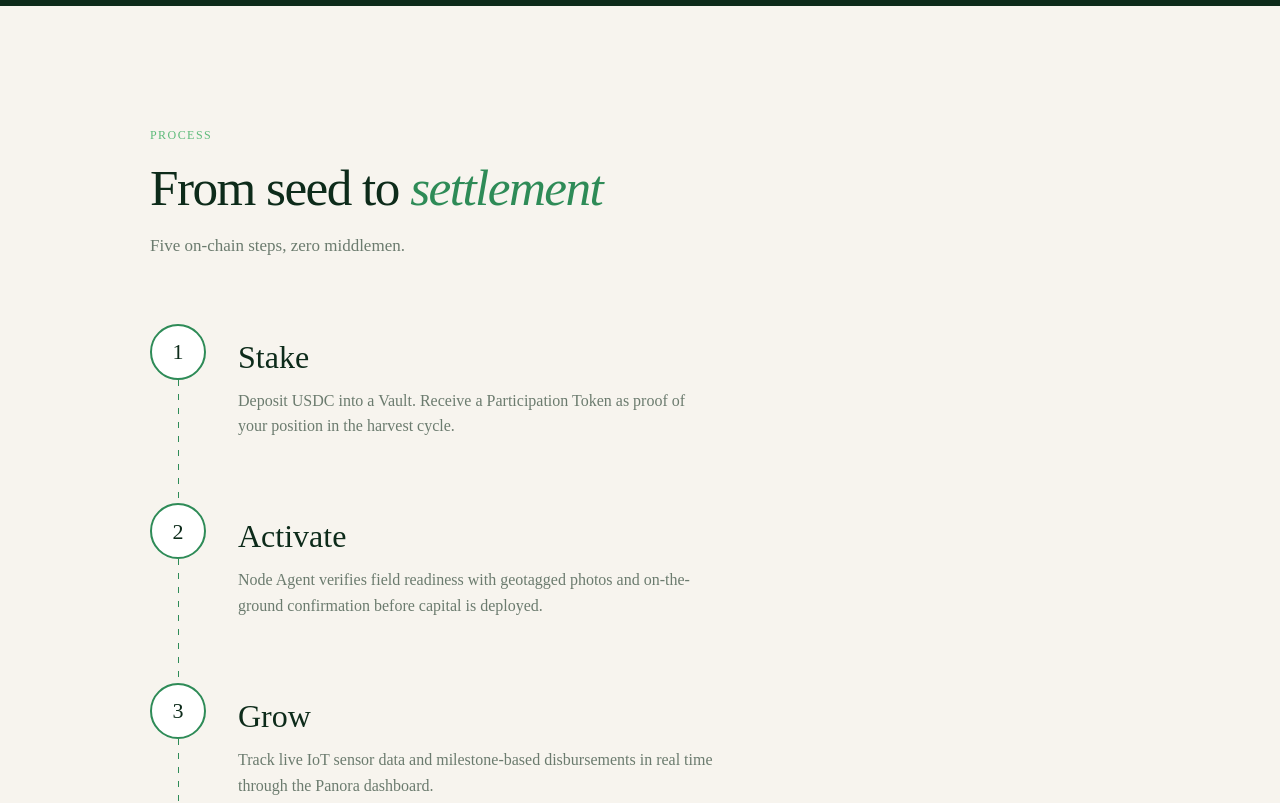
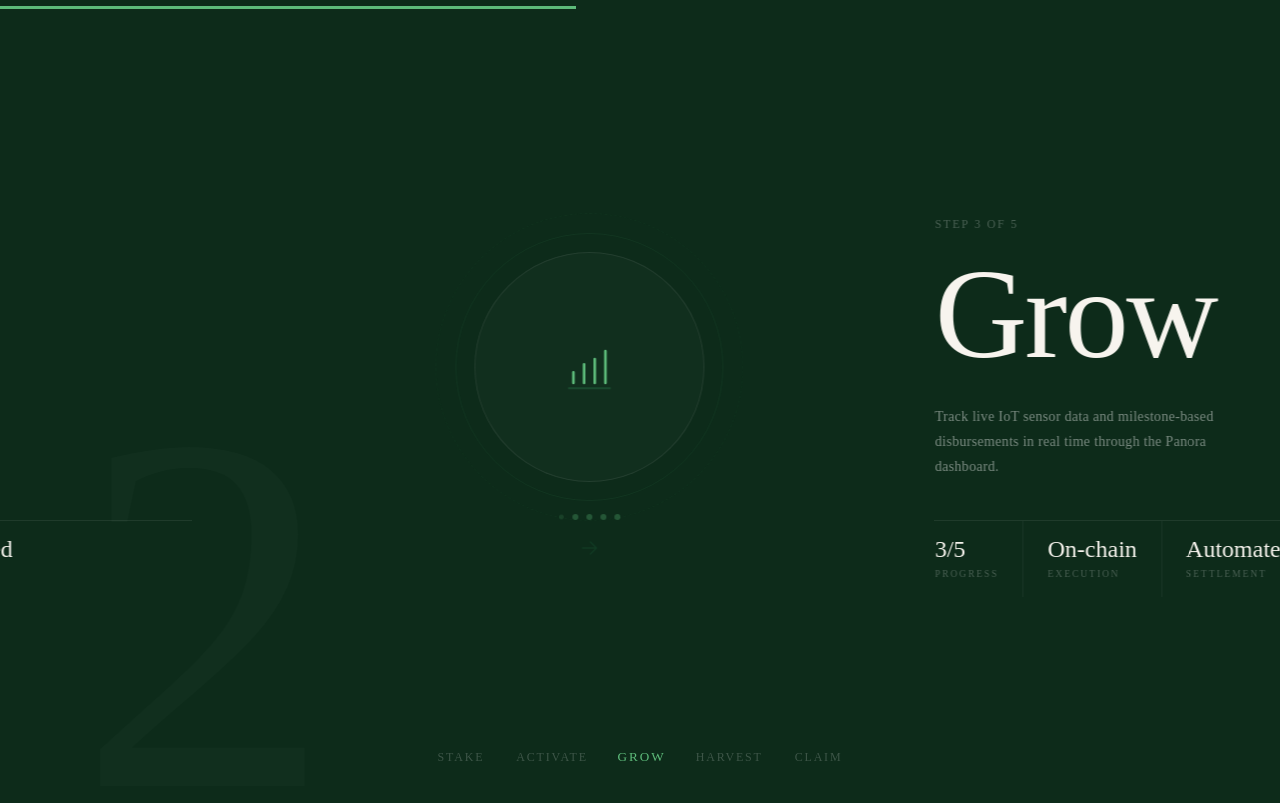
Before and after one commit to PanoraLabs/New-PanoraWeb, a Next.js app: page / in a window 1280 px wide. Shown: the part 2420-3223 px from the top of the page. Built offline with nearby package versions, Linux system fonts and the light colour scheme.

Commit message:
feat: change steps layout

```diff
--- a/src/app/globals.css
+++ b/src/app/globals.css
@@ -484,13 +484,236 @@ nav.nav-scrolled {
   background: rgba(13, 43, 26, 0.04);
 }
 
-/* ── HOW IT WORKS ── */
-#how {
-  padding: 120px 60px;
-  max-width: 1100px;
-  margin: 0 auto;
+/* ── HOW IT WORKS (scroll-driven horizontal) ── */
+.hiw-section {
+  position: relative;
+  height: 600vh;
+  background: var(--forest);
 }
 
+.hiw-sticky {
+  position: sticky;
+  top: 0;
+  height: 100vh;
+  overflow: hidden;
+}
+
+.hiw-progress {
+  position: absolute;
+  top: 0;
+  left: 0;
+  height: 3px;
+  background: var(--sprout);
+  z-index: 20;
+  transition: width 0.1s linear;
+}
+
+.hiw-nav {
+  position: absolute;
+  bottom: 2.5rem;
+  left: 50%;
+  transform: translateX(-50%);
+  display: flex;
+  gap: 2rem;
+  z-index: 20;
+}
+
+.hiw-nav-dot {
+  font-family: var(--sans);
+  font-size: 0.75rem;
+  letter-spacing: 0.15em;
+  color: rgba(255, 255, 255, 0.2);
+  text-transform: uppercase;
+  transition: color 0.3s, transform 0.3s;
+  cursor: default;
+  user-select: none;
+}
+
+.hiw-nav-dot.active {
+  color: var(--sprout);
+  transform: scale(1.1);
+}
+
+.hiw-track {
+  display: flex;
+  width: 500vw;
+  height: 100vh;
+  will-change: transform;
+  transition: transform 0.05s linear;
+}
+
+.hiw-panel {
+  width: 100vw;
+  height: 100vh;
+  flex-shrink: 0;
+  display: grid;
+  grid-template-columns: 1fr 1fr;
+  align-items: center;
+  padding: 0 5vw;
+  gap: 6vw;
+  position: relative;
+}
+
+.hiw-ghost {
+  position: absolute;
+  font-family: var(--serif);
+  font-size: 40vw;
+  font-weight: 300;
+  line-height: 1;
+  color: rgba(255, 255, 255, 0.02);
+  right: -4vw;
+  bottom: -8vh;
+  pointer-events: none;
+  user-select: none;
+  letter-spacing: -0.05em;
+}
+
+/* Visual / left side */
+.hiw-visual {
+  display: flex;
+  flex-direction: column;
+  align-items: center;
+  justify-content: center;
+  height: 100%;
+  padding: 4rem 0;
+  position: relative;
+}
+
+.hiw-icon-wrap {
+  width: clamp(160px, 18vw, 240px);
+  height: clamp(160px, 18vw, 240px);
+  border-radius: 50%;
+  border: 1px solid rgba(255, 255, 255, 0.08);
+  background: rgba(255, 255, 255, 0.02);
+  display: flex;
+  align-items: center;
+  justify-content: center;
+  position: relative;
+}
+
+.hiw-icon-wrap::before {
+  content: "";
+  position: absolute;
+  inset: -20px;
+  border-radius: 50%;
+  border: 1px solid rgba(93, 187, 122, 0.08);
+}
+
+.hiw-icon-wrap::after {
+  content: "";
+  position: absolute;
+  inset: -40px;
+  border-radius: 50%;
+  border: 1px dashed rgba(93, 187, 122, 0.05);
+}
+
+.hiw-icon-svg {
+  width: 64px;
+  height: 64px;
+}
+
+.hiw-flow-line {
+  display: flex;
+  gap: 8px;
+  margin-top: 2rem;
+  align-items: center;
+}
+
+.hiw-flow-dot {
+  width: 6px;
+  height: 6px;
+  border-radius: 50%;
+  background: var(--sprout);
+  opacity: 0.3;
+  animation: hiwPulse 1.5s ease-in-out infinite;
+}
+
+@keyframes hiwPulse {
+  0%, 100% { opacity: 0.15; transform: scale(0.8); }
+  50% { opacity: 0.6; transform: scale(1.2); }
+}
+
+.hiw-flow-arrow {
+  margin-top: 1rem;
+  opacity: 0.4;
+}
+
+/* Editorial / right side */
+.hiw-editorial {
+  display: flex;
+  flex-direction: column;
+  justify-content: center;
+  position: relative;
+  z-index: 2;
+}
+
+.hiw-eyebrow {
+  font-family: var(--sans);
+  font-size: 0.75rem;
+  letter-spacing: 0.15em;
+  color: rgba(255, 255, 255, 0.25);
+  text-transform: uppercase;
+  margin-bottom: 1.5rem;
+}
+
+.hiw-panel-title {
+  font-family: var(--serif);
+  font-size: clamp(4rem, 10vw, 8rem);
+  font-weight: 300;
+  line-height: 0.9;
+  color: var(--cream);
+  letter-spacing: -0.02em;
+  display: block;
+  margin-bottom: 0.5rem;
+}
+
+.hiw-panel-desc {
+  font-family: var(--sans);
+  font-size: clamp(0.85rem, 1.1vw, 1rem);
+  line-height: 1.8;
+  color: rgba(255, 255, 255, 0.45);
+  max-width: 42ch;
+  letter-spacing: 0.02em;
+  margin-bottom: 2.5rem;
+  margin-top: 1.5rem;
+}
+
+.hiw-step-meta {
+  display: flex;
+  gap: 0;
+  border-top: 1px solid rgba(255, 255, 255, 0.08);
+}
+
+.hiw-meta-item {
+  padding: 1rem 1.5rem 1rem 0;
+  margin-right: 1.5rem;
+  border-right: 1px solid rgba(255, 255, 255, 0.06);
+}
+
+.hiw-meta-item:last-child {
+  border-right: none;
+}
+
+.hiw-meta-val {
+  font-family: var(--serif);
+  font-size: 1.5rem;
+  font-weight: 300;
+  color: var(--cream);
+  display: block;
+  line-height: 1;
+}
+
+.hiw-meta-label {
+  font-family: var(--sans);
+  font-size: 0.6rem;
+  letter-spacing: 0.2em;
+  color: rgba(255, 255, 255, 0.25);
+  text-transform: uppercase;
+  margin-top: 0.4rem;
+  display: block;
+}
+
+/* shared classes still used elsewhere */
 .section-label {
   font-size: 12px;
   letter-spacing: 0.12em;
@@ -523,81 +746,84 @@ nav.nav-scrolled {
   font-weight: 300;
 }
 
-.steps {
-  display: flex;
-  flex-direction: column;
-  gap: 0;
-  position: relative;
+/* Mobile responsive for How It Works */
+@media (max-width: 767px) {
+  .hiw-section {
+    height: 400vh;
   }
 
-.step {
-  display: flex;
-  align-items: stretch;
-  gap: 32px;
-  position: relative;
+  .hiw-panel {
+    grid-template-columns: 1fr;
+    grid-template-rows: auto 1fr;
+    padding: 5rem 1.5rem 4rem;
+    gap: 1rem;
+    align-items: start;
   }
 
-.step-line {
-  display: flex;
-  flex-direction: column;
-  align-items: center;
-  flex-shrink: 0;
-  width: 56px;
+  .hiw-visual {
+    order: 2;
+    padding: 0;
+    height: auto;
   }
 
-.step-num {
-  width: 56px;
-  height: 56px;
-  border-radius: 50%;
-  background: var(--white);
-  border: 2px solid var(--leaf);
-  display: flex;
-  align-items: center;
-  justify-content: center;
-  font-family: var(--serif);
-  font-size: 22px;
-  color: var(--forest);
-  flex-shrink: 0;
-  transition: all 0.3s;
+  .hiw-icon-wrap {
+    width: 100px;
+    height: 100px;
   }
 
-.step:hover .step-num {
-  background: var(--moss);
-  color: var(--white);
-  border-color: var(--moss);
-  transform: scale(1.1);
+  .hiw-icon-wrap::before { inset: -12px; }
+  .hiw-icon-wrap::after { inset: -24px; }
+
+  .hiw-icon-svg {
+    width: 40px;
+    height: 40px;
   }
 
-.step-connector {
-  width: 1px;
-  flex: 1;
-  background: repeating-linear-gradient(
-    180deg,
-    var(--leaf) 0px,
-    var(--leaf) 6px,
-    transparent 6px,
-    transparent 14px
-  );
+  .hiw-editorial {
+    order: 1;
   }
 
-.step-content {
-  padding: 14px 0 64px;
+  .hiw-eyebrow {
+    font-size: 0.65rem;
+    margin-bottom: 0.6rem;
   }
 
-.step-title {
-  font-family: var(--serif);
-  font-size: clamp(22px, 2.5vw, 32px);
-  font-weight: 400;
-  color: var(--forest);
-  margin-bottom: 12px;
-  line-height: 1.2;
+  .hiw-panel-title {
+    font-size: clamp(3rem, 14vw, 5rem);
   }
 
-.step-desc {
-  font-size: 16px;
-  color: var(--stone);
-  line-height: 1.6;
-  max-width: 480px;
+  .hiw-panel-desc {
+    font-size: 0.9rem;
+    margin-bottom: 1rem;
+    margin-top: 0.8rem;
+    max-width: 100%;
+  }
+
+  .hiw-meta-item {
+    padding: 0.6rem 1rem 0.6rem 0;
+    margin-right: 0.8rem;
+  }
+
+  .hiw-meta-val { font-size: 1.2rem; }
+  .hiw-meta-label { font-size: 0.55rem; }
+
+  .hiw-nav {
+    bottom: 1.5rem;
+    gap: 1rem;
+  }
+
+  .hiw-nav-dot { font-size: 0.6rem; letter-spacing: 0.1em; }
+
+  .hiw-ghost {
+    font-size: 55vw;
+    right: auto;
+    left: -2vw;
+    bottom: auto;
+    top: 2vh;
+  }
+
+  .hiw-flow-line { display: none; }
+  .hiw-flow-arrow { display: none; }
 }
 
 /* ── PRODUCTS / VAULTS ── */
@@ -1091,18 +1317,7 @@ footer {
     gap: 16px;
   }
 
-  #how {
-    padding: 80px 24px;
-  }
-
-  .steps {
-    grid-template-columns: 1fr 1fr;
-    gap: 32px;
-  }
-
-  .steps::before {
-    display: none;
-  }
+  /* old #how responsive removed — handled in .hiw-section mobile block */
 
   #vaults {
     padding: 80px 24px;
--- a/src/components/sections/HowItWorks.tsx
+++ b/src/components/sections/HowItWorks.tsx
@@ -1,5 +1,6 @@
 "use client"
 
+import { useEffect, useRef, useState } from "react"
 import { motion } from "framer-motion"
 
 const steps = [
@@ -7,69 +8,169 @@ const steps = [
     n: "1",
     title: "Stake",
     desc: "Deposit USDC into a Vault. Receive a Participation Token as proof of your position in the harvest cycle.",
+    icon: (
+      <svg viewBox="0 0 48 48" fill="none" className="hiw-icon-svg">
+        <circle cx="24" cy="24" r="20" stroke="var(--leaf)" strokeWidth="1.5" opacity="0.3" />
+        <circle cx="24" cy="24" r="12" stroke="var(--leaf)" strokeWidth="1.5" opacity="0.6" />
+        <path d="M24 16v16M18 24h12" stroke="var(--sprout)" strokeWidth="2" strokeLinecap="round" />
+      </svg>
+    ),
   },
   {
     n: "2",
     title: "Activate",
     desc: "Node Agent verifies field readiness with geotagged photos and on-the-ground confirmation before capital is deployed.",
+    icon: (
+      <svg viewBox="0 0 48 48" fill="none" className="hiw-icon-svg">
+        <rect x="8" y="8" width="32" height="32" rx="4" stroke="var(--leaf)" strokeWidth="1.5" opacity="0.3" />
+        <path d="M16 24l5 5 11-11" stroke="var(--sprout)" strokeWidth="2" strokeLinecap="round" strokeLinejoin="round" />
+      </svg>
+    ),
   },
   {
     n: "3",
     title: "Grow",
     desc: "Track live IoT sensor data and milestone-based disbursements in real time through the Panora dashboard.",
+    icon: (
+      <svg viewBox="0 0 48 48" fill="none" className="hiw-icon-svg">
+        <path d="M12 36V28M20 36V22M28 36V18M36 36V12" stroke="var(--sprout)" strokeWidth="2" strokeLinecap="round" />
+        <path d="M8 40h32" stroke="var(--leaf)" strokeWidth="1.5" opacity="0.3" />
+      </svg>
+    ),
   },
   {
     n: "4",
     title: "Harvest",
     desc: "Off-taker pays directly to the Panora smart contract at market price upon successful harvest completion.",
+    icon: (
+      <svg viewBox="0 0 48 48" fill="none" className="hiw-icon-svg">
+        <path d="M24 8c0 12-12 16-12 28h24c0-12-12-16-12-28z" stroke="var(--leaf)" strokeWidth="1.5" opacity="0.4" />
+        <path d="M24 14c0 8-7 11-7 20h14c0-9-7-12-7-20z" stroke="var(--sprout)" strokeWidth="1.5" />
+      </svg>
+    ),
   },
   {
     n: "5",
     title: "Claim",
     desc: "Receive 100% of your principal plus up to 35% net profit, settled directly to your connected wallet.",
+    icon: (
+      <svg viewBox="0 0 48 48" fill="none" className="hiw-icon-svg">
+        <circle cx="24" cy="24" r="16" stroke="var(--leaf)" strokeWidth="1.5" opacity="0.3" />
+        <path d="M24 14v20" stroke="var(--sprout)" strokeWidth="2" strokeLinecap="round" />
+        <path d="M18 20h12c0 0 2 0 2 2s-2 2-2 2H18" stroke="var(--sprout)" strokeWidth="1.5" strokeLinecap="round" strokeLinejoin="round" />
+        <path d="M18 28h12c0 0 2 0 2 2s-2 2-2 2H18" stroke="var(--sprout)" strokeWidth="1.5" strokeLinecap="round" strokeLinejoin="round" opacity="0.5" />
+      </svg>
+    ),
   },
 ] as const
 
 export function HowItWorks() {
+  const sectionRef = useRef<HTMLElement>(null)
+  const [progress, setProgress] = useState(0)
+  const PANELS = steps.length
+
+  useEffect(() => {
+    function onScroll() {
+      const section = sectionRef.current
+      if (!section) return
+      const rect = section.getBoundingClientRect()
+      const scrollable = section.offsetHeight - window.innerHeight
+      const p = Math.max(0, Math.min(1, -rect.top / scrollable))
+      setProgress(p)
+    }
+
+    window.addEventListener("scroll", onScroll, { passive: true })
+    onScroll()
+    return () => window.removeEventListener("scroll", onScroll)
+  }, [])
+
+  const activePanel = Math.min(PANELS - 1, Math.floor(progress * PANELS))
+  const translateX = progress * (PANELS - 1) * 100
+
   return (
-    <section id="how">
-      <motion.div
-        className="how-header"
-        initial={{ opacity: 0, y: 24 }}
-        whileInView={{ opacity: 1, y: 0 }}
-        viewport={{ once: true, margin: "-80px" }}
-        transition={{ duration: 0.7, ease: "easeOut" as const }}
-      >
-        <div className="section-label">Process</div>
-        <h2 className="section-title">
-          From seed to <em>settlement</em>
-        </h2>
-        <p className="section-sub">Five on-chain steps, zero middlemen.</p>
-      </motion.div>
+    <section id="how" ref={sectionRef} className="hiw-section">
+      <div className="hiw-sticky">
+        {/* Progress bar */}
+        <div className="hiw-progress" style={{ width: `${progress * 100}%` }} />
 
-      <div className="steps">
-        {steps.map(({ n, title, desc }, i) => (
-          <motion.div
-            key={n}
-            className="step"
-            initial={{ opacity: 0, x: -40 }}
-            whileInView={{ opacity: 1, x: 0 }}
-            viewport={{ once: true, margin: "-120px" }}
-            transition={{ duration: 0.7, ease: "easeOut" as const }}
-          >
-            {/* Timeline connector */}
-            <div className="step-line">
-              <div className="step-num">{n}</div>
-              {i < steps.length - 1 && <div className="step-connector" />}
+        {/* Nav dots */}
+        <div className="hiw-nav">
+          {steps.map((step, i) => (
+            <div
+              key={step.n}
+              className={`hiw-nav-dot${i === activePanel ? " active" : ""}`}
+            >
+              {step.title}
             </div>
+          ))}
+        </div>
 
-            {/* Content */}
-            <div className="step-content">
-              <div className="step-title">{title}</div>
-              <div className="step-desc">{desc}</div>
+        {/* Horizontal track */}
+        <div
+          className="hiw-track"
+          style={{ transform: `translateX(-${translateX}vw)` }}
+        >
+          {steps.map((step, i) => (
+            <div key={step.n} className="hiw-panel">
+              {/* Ghost number */}
+              <div className="hiw-ghost">{step.n}</div>
+
+              {/* Left: visual */}
+              <div className="hiw-visual">
+                <div className="hiw-icon-wrap">
+                  {step.icon}
+                </div>
+                <div className="hiw-flow-line">
+                  {Array.from({ length: 5 }).map((_, j) => (
+                    <div
+                      key={j}
+                      className="hiw-flow-dot"
+                      style={{ animationDelay: `${j * 0.15}s` }}
+                    />
+                  ))}
+                </div>
+                {i < steps.length - 1 && (
+                  <div className="hiw-flow-arrow">
+                    <svg width="24" height="24" viewBox="0 0 24 24" fill="none">
+                      <path d="M5 12h14M13 6l6 6-6 6" stroke="var(--leaf)" strokeWidth="1.5" strokeLinecap="round" strokeLinejoin="round" opacity="0.4" />
+                    </svg>
+                  </div>
+                )}
+              </div>
+
+              {/* Right: editorial */}
+              <div className="hiw-editorial">
+                <p className="hiw-eyebrow">Step {step.n} of {PANELS}</p>
+                <motion.span
+                  className="hiw-panel-title"
+                  key={`title-${i}-${i === activePanel}`}
+                  initial={{ opacity: 0, y: 20 }}
+                  animate={i === activePanel ? { opacity: 1, y: 0 } : {}}
+                  transition={{ duration: 0.5 }}
+                >
+                  {step.title}
+                </motion.span>
+                <p className="hiw-panel-desc">{step.desc}</p>
+
+                {/* Step stat-like info */}
+                <div className="hiw-step-meta">
+                  <div className="hiw-meta-item">
+                    <span className="hiw-meta-val">{step.n}/{PANELS}</span>
+                    <span className="hiw-meta-label">Progress</span>
+                  </div>
+                  <div className="hiw-meta-item">
+                    <span className="hiw-meta-val">On-chain</span>
+                    <span className="hiw-meta-label">Execution</span>
+                  </div>
+                  <div className="hiw-meta-item">
+                    <span className="hiw-meta-val">Automated</span>
+                    <span className="hiw-meta-label">Settlement</span>
+                  </div>
+                </div>
+              </div>
             </div>
-          </motion.div>
-        ))}
+          ))}
+        </div>
       </div>
     </section>
   )
```
Lines whose indentation alone changed are shown as unchanged.
